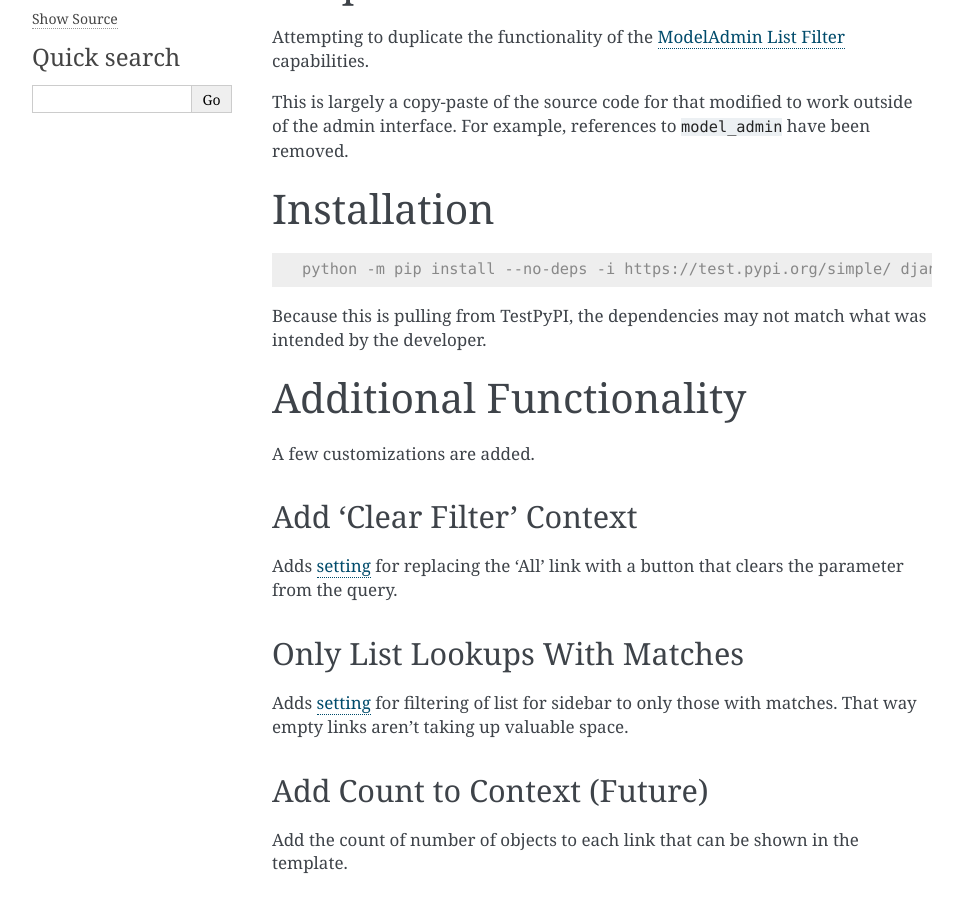
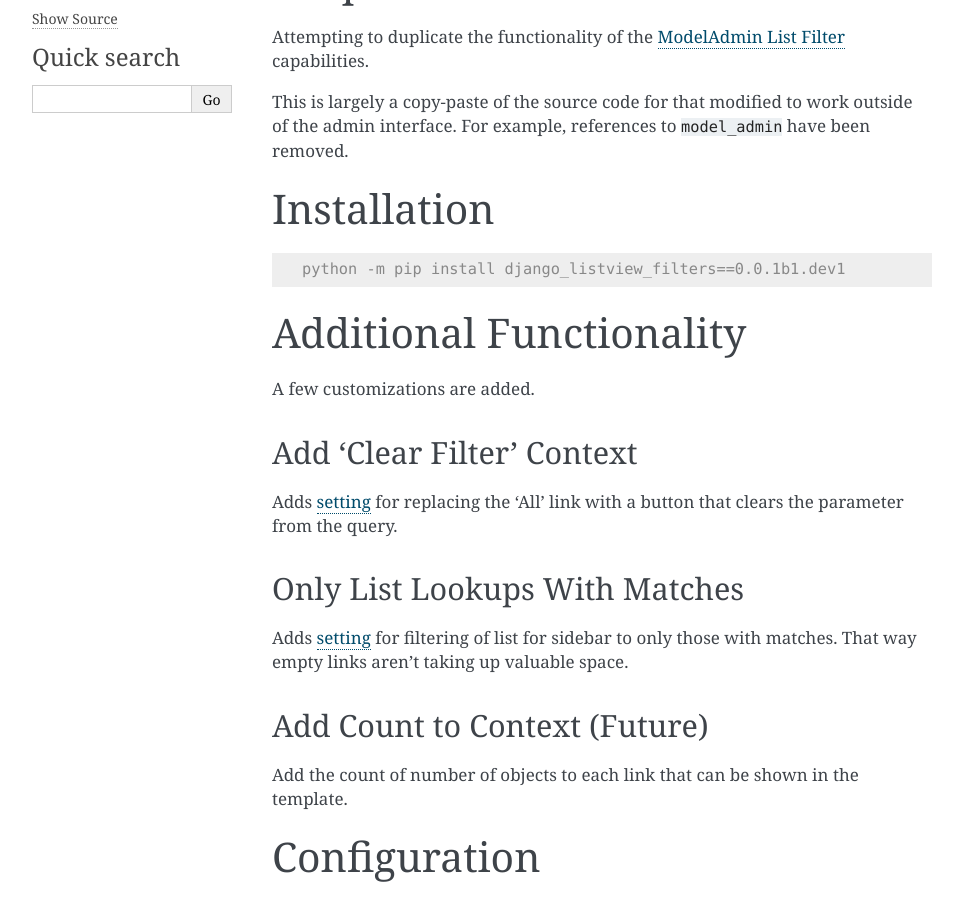
Before and after one commit to wsutc/django-listview-filters, a Sphinx documentation site: the page built from docs/index.rst, in a window 1280 px wide and 900 px high, scrolled down 478 px. Shown: the whole window, without its empty margins (148-1111 px from the left). Built offline with Sphinx 7.4.7, drawn with Linux system fonts in a browser that asks for light colours.

Commit message:
build: install django for building docs
remove private (test) index for PyPI

```diff
--- a/docs/index.rst
+++ b/docs/index.rst
@@ -26,9 +26,7 @@ Installation
 
 .. substitution-code-block:: console
 
-   python -m pip install --no-deps -i https://test.pypi.org/simple/ django_listview_filters==|ProjectVersion|
-
-Because this is pulling from TestPyPI, the dependencies may not match what was intended by the developer.
+   python -m pip install django_listview_filters==|ProjectVersion|
 
 Additional Functionality
 ========================
--- /dev/null
+++ b/docs/requirements.txt
@@ -0,0 +1 @@
+django==4.0.3
```
Also changed, not shown: .readthedocs.yaml.
